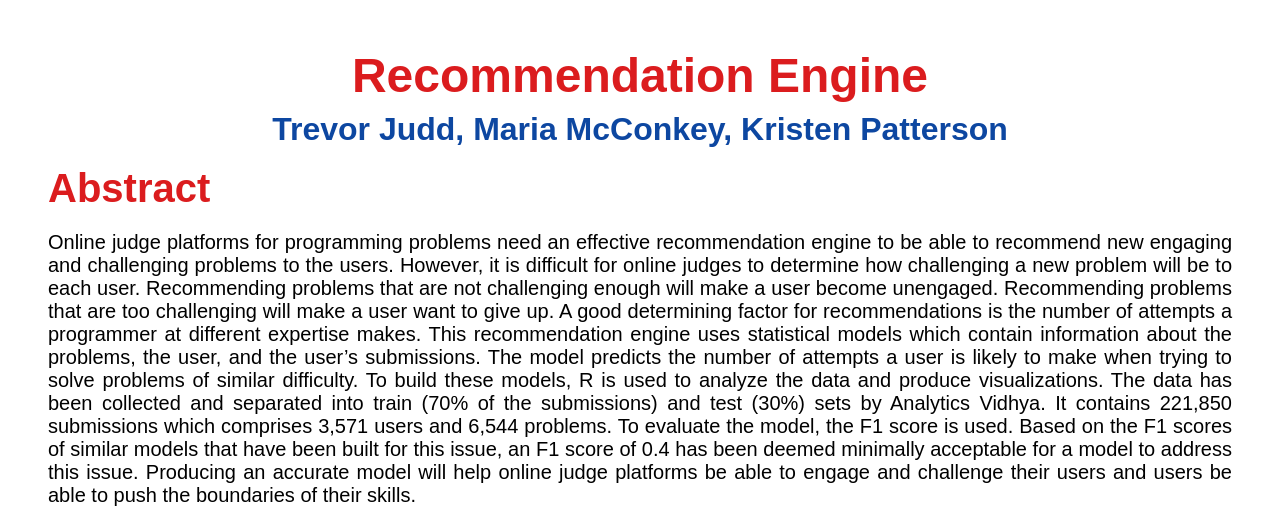
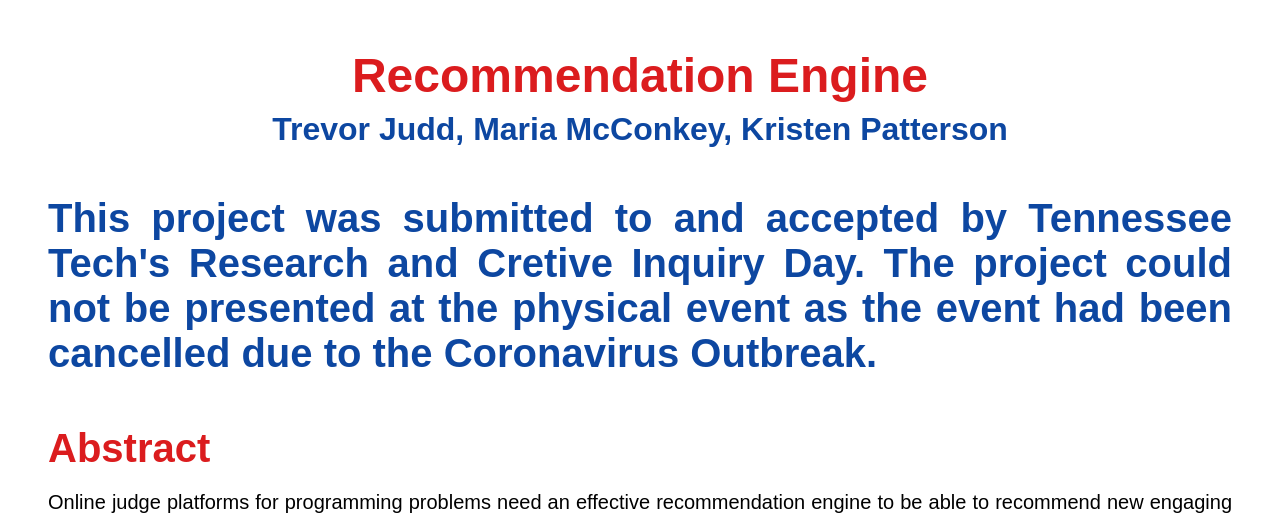
Before and after one commit to maliya241/recommendation-engine-website, a plain HTML site: page index.html in a window 1280 px wide. Shown: the top 515 px of the page. Drawn offline with Linux system fonts and the light colour scheme.

Commit message:
Update index.html

```diff
--- a/index.html
+++ b/index.html
@@ -8,6 +8,7 @@
 	<body>
 		<h1 id="title">Recommendation Engine</h1>
 		<h3 id="names">Trevor Judd, Maria McConkey, Kristen Patterson<h3>
+		<p>This project was submitted to and accepted by Tennessee Tech's Research and Cretive Inquiry Day. The project could not be presented at the physical event as the event had been cancelled due to the Coronavirus Outbreak.</p>
 		<h2>Abstract</h2>
 		<p>Online judge platforms for programming problems need an effective recommendation engine to be able to recommend new engaging and challenging problems to the users. However, it is difficult for online judges to determine how challenging a new problem will be to each user. Recommending problems that are not challenging enough will make a user become unengaged. Recommending problems that are too challenging will make a user want to give up. A good determining factor for recommendations is the number of attempts a programmer at different expertise makes. This recommendation engine uses statistical models which contain information about the problems, the user, and the user’s submissions. The model predicts the number of attempts a user is likely to make when trying to solve problems of similar difficulty. To build these models, R is used to analyze the data and produce visualizations. The data has been collected and separated into train (70% of the submissions) and test (30%) sets by Analytics Vidhya. It contains 221,850 submissions which comprises 3,571 users and 6,544 problems. To evaluate the model, the F1 score is used. Based on the F1 scores of similar models that have been built for this issue, an F1 score of 0.4 has been deemed minimally acceptable for a model to address this issue. Producing an accurate model will help online judge platforms be able to engage and challenge their users and users be able to push the boundaries of their skills.</p>
 		<img src="img/SVG_Recommendation_Engine_Poster.svg" alt="Poster of the Recommendation Engine project by Trevor Judd, Maria McConkey, and Kristen Patterson">
```
